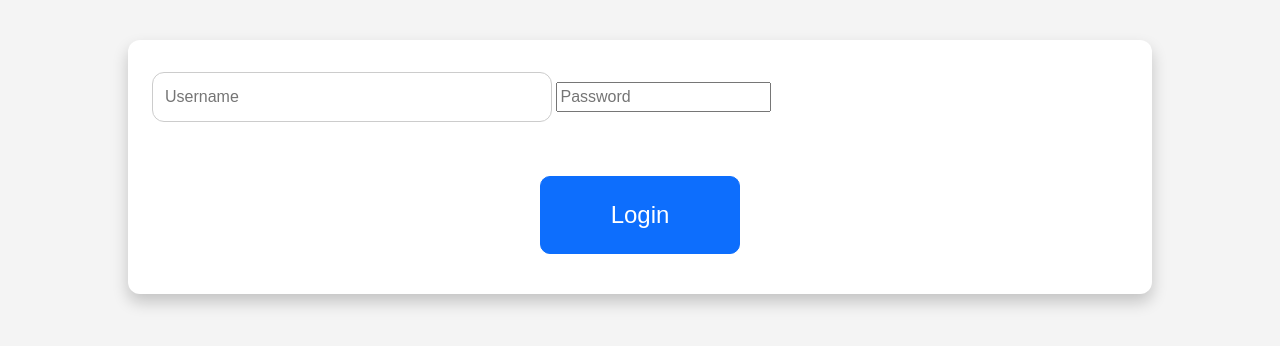
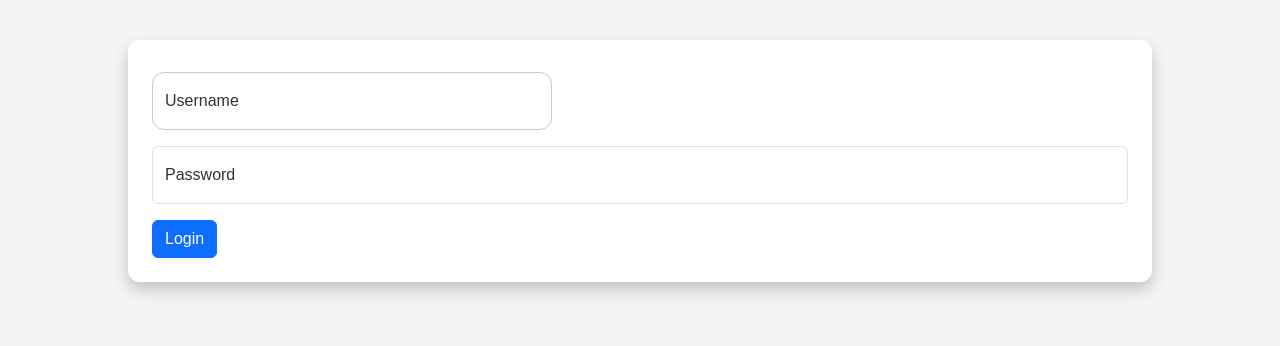
Before and after one commit to austinstkong/NSW-SES-NITC, a Flask app: page /login in a window 1280 px wide. Shown: the part 57-403 px from the top of the page. Run offline with Flask 3, Linux system fonts and the light colour scheme; parts of the project's set-up code (start-up, migrations or seed data) failed here and were passed over.

Commit message:
Beautified login and logout page

```diff
--- a/NITC/templates/login_beacon.html
+++ b/NITC/templates/login_beacon.html
@@ -4,16 +4,18 @@
 
 {% block content %}
 
-<div id="loginForm">
-    <form action="/login" method="post"> <!-- Update the action attribute to your login processing URL -->
-
-        <input type="text" id="username" name="username" placeholder="Username" required>
-        <input type="password" id="password" name="password" placeholder="Password" required>
-        <div class="submit-button center-content">
-            <button type="submit" class="btn btn-primary check">Login</button>
-        </div>
-
-    </form>
-</div>
+<form action="/login" method="post">
+    <div class="form-floating">
+        <input type="text" class="form-control" name="username" placeholder="Username" required>
+        <label for="username">Username</label>
+    </div>
+    <div class="form-floating mt-3">
+        <input type="password" class="form-control" name="password" placeholder="Password" required>
+        <label for="password">Password</label>
+    </div>
+    <div class="form-floating mt-3">
+        <button type="submit" class="btn btn-primary">Login</button>
+    </div>
+</form>
 
 {% endblock %}
--- a/NITC/templates/logout.html
+++ b/NITC/templates/logout.html
@@ -1,11 +1,12 @@
 {% extends "base.html" %}
 
-{% block title %}You have logged out{% endblock %}
+{% block title %}Logout{% endblock %}
 
 {% block header %}
 <meta http-equiv="refresh" content="1"; url="/" />
 {% endblock %}
 
 {% block content %}
-<p>You will be automaticall redirected home. Click <a href="/">here</a> if that does not happen.</p>
+<h1>Logout <small class="text-body-secondary">You are not logged out</small></h1>
+<p>You will be redirected to login. Click <a href="/">here</a> if that does not happen automatially.</p>
 {% endblock %}
```
